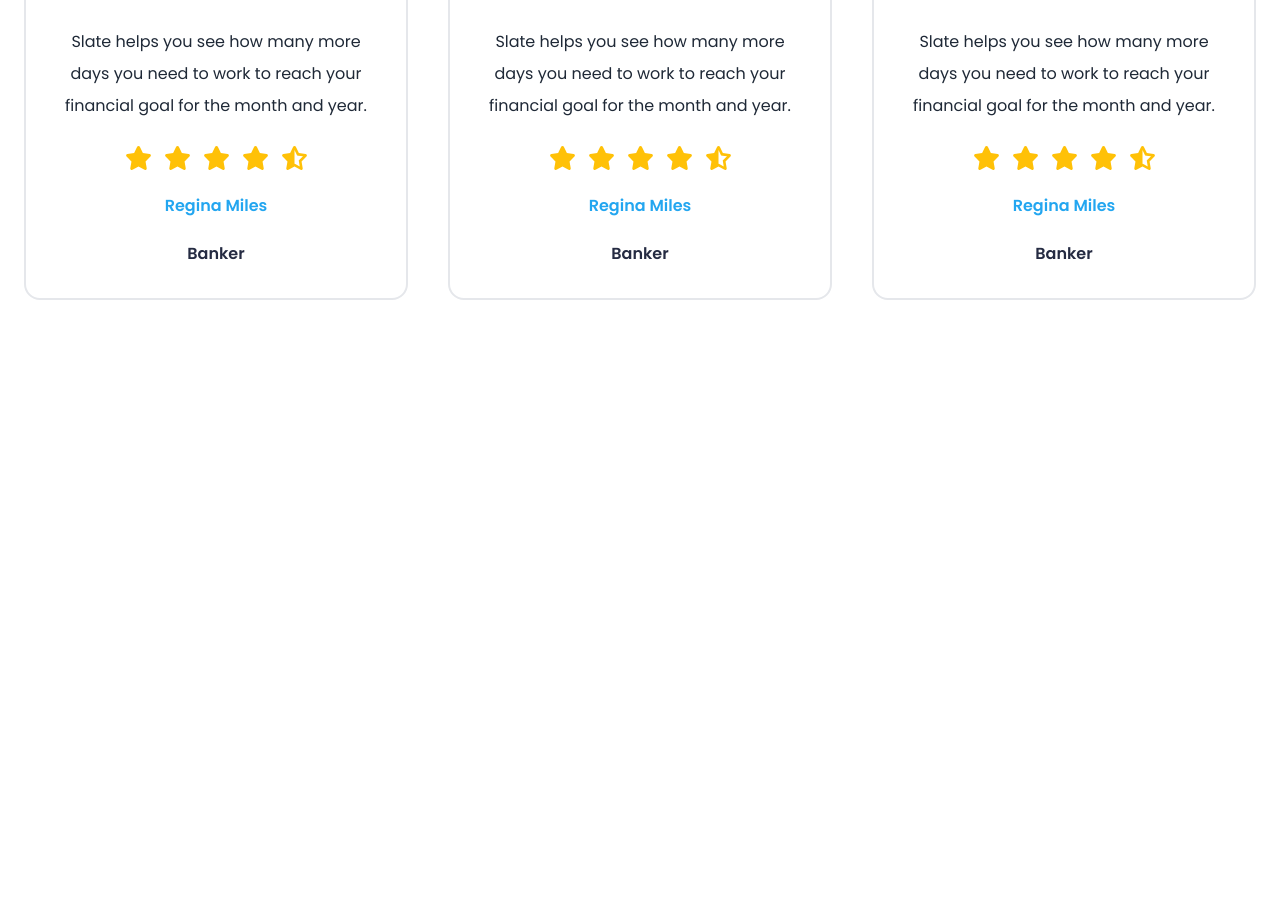
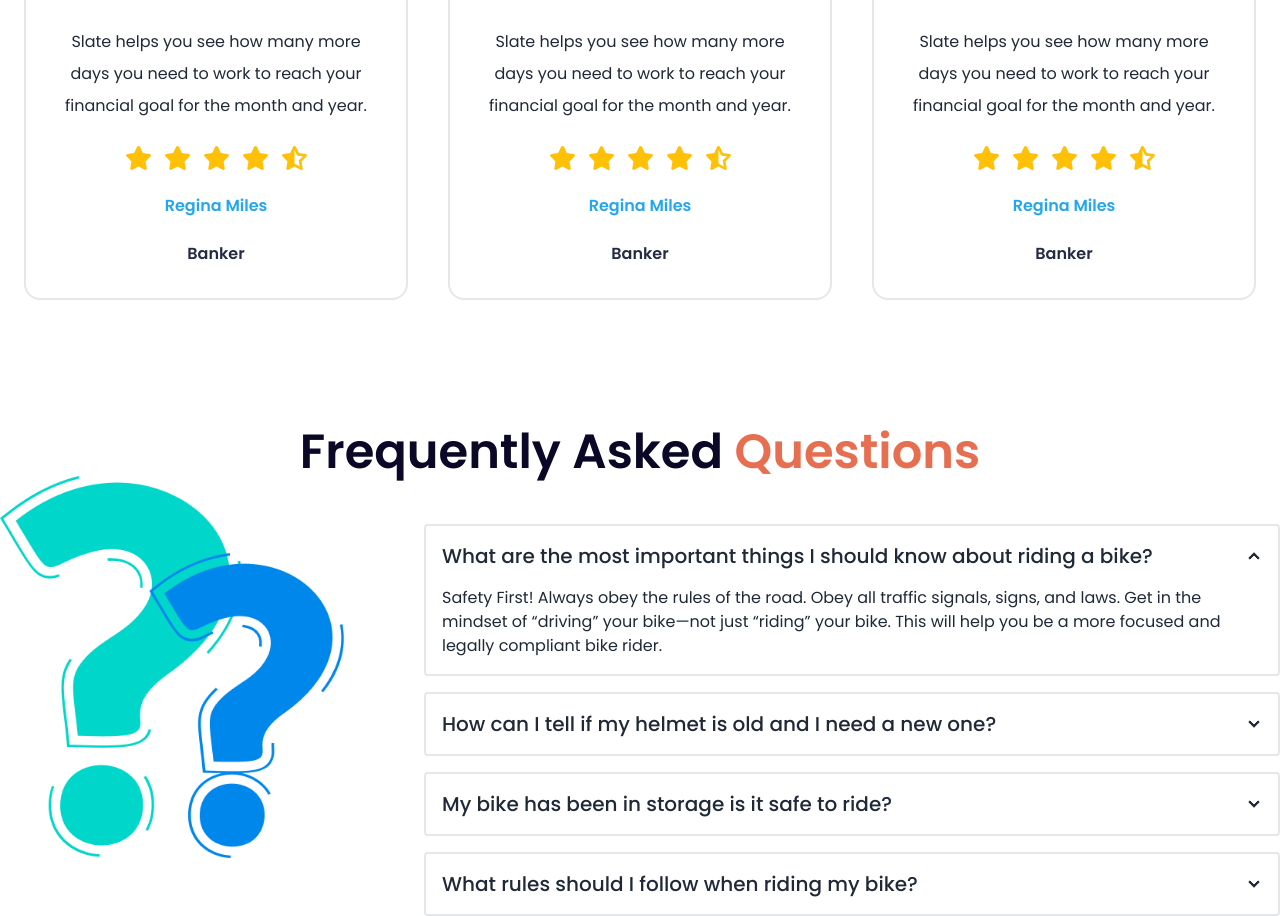
Before and after one commit to Tofazzal26/biker-zone, a plain HTML site: page index.html in a window 1280 px wide. Shown: the part 2481-3397 px from the top of the page. Before the commit the page ends 2781 px from the top, so only its background shows below. Drawn offline with nearby package versions, Linux system fonts and the light colour scheme.

Commit message:
question section style finish

```diff
--- a/index.html
+++ b/index.html
@@ -305,5 +305,69 @@
 
     </section>
 
+
+    <!-- Frequently Asked Questions section style -->
+
+    <section class="container mx-auto">
+        <div class="text-center mt-32">
+          <h1 class="text-[#0A0826] text-5xl font-semibold">Frequently Asked<span class="text-[#E76F51]"> Questions</span></h1>
+        </div>
+
+        <div class="flex gap-20">
+            <div>
+                <img src="images/others/faq.png" alt="">
+            </div>
+
+            <div class="space-y-4 mt-12">
+              <div class="collapse collapse-arrow border-2 rounded">
+                <input type="radio" name="my-accordion-2" checked="checked" />
+                <div class="collapse-title text-xl font-medium">
+                  What are the most important things I should know about riding a bike?
+                </div>
+                <div class="collapse-content">
+                  <p class="w-[820px]">Safety First! Always obey the rules of the road. Obey all traffic signals, signs, and laws. Get in the mindset of “driving” your bike—not just “riding” your bike. This will help you be a more focused and legally compliant bike rider. </p>
+                </div>
+              </div>
+              <div class="collapse collapse-arrow border-2 rounded">
+                <input type="radio" name="my-accordion-2" />
+                <div class="collapse-title text-xl font-medium">
+                  How can I tell if my helmet is old and I need a
+                  new one?
+                </div>
+                <div class="collapse-content">
+                  <p class="w-[820px]">They are, I respond, but a good one is an essential not worth skimping on. My answer is informed by a conversation I had with Hong Zhang</p>
+                </div>
+              </div>
+              <div class="collapse collapse-arrow border-2 rounded">
+                <input type="radio" name="my-accordion-2" />
+                <div class="collapse-title text-xl font-medium">
+                  My bike has been in storage is it safe to ride?
+                </div>
+                <div class="collapse-content">
+                  <p class="w-[820px]">When we tell people every three to five years, they just think we’re trying to make more money,” says Thom Parks, who has overseen testing</p>
+                </div>
+              </div>
+              <div class="collapse collapse-arrow border-2 rounded">
+                <input type="radio" name="my-accordion-2" />
+                <div class="collapse-title text-xl font-medium">
+                  What rules should I follow when riding my bike?
+                </div>
+                <div class="collapse-content">
+                  <p class="w-[820px]">When it comes to your noggin, it’s always better to be safe than sorry. If your helmet is less than five years old and you’re unsure if it needs replacing</p>
+                </div>
+              </div>
+            </div>
+        </div>
+    </section>
+
+
+    <!-- footer section start here -->
+
+
+
+
+
+
+
   </body>
 </html>
```
